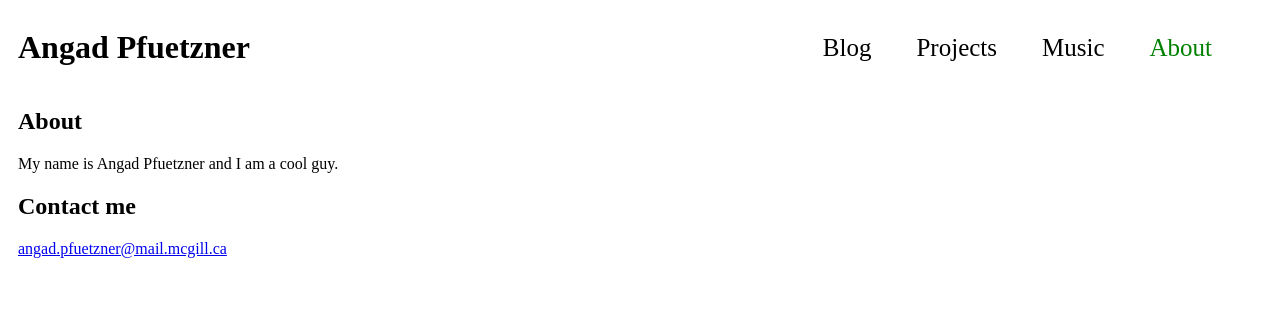
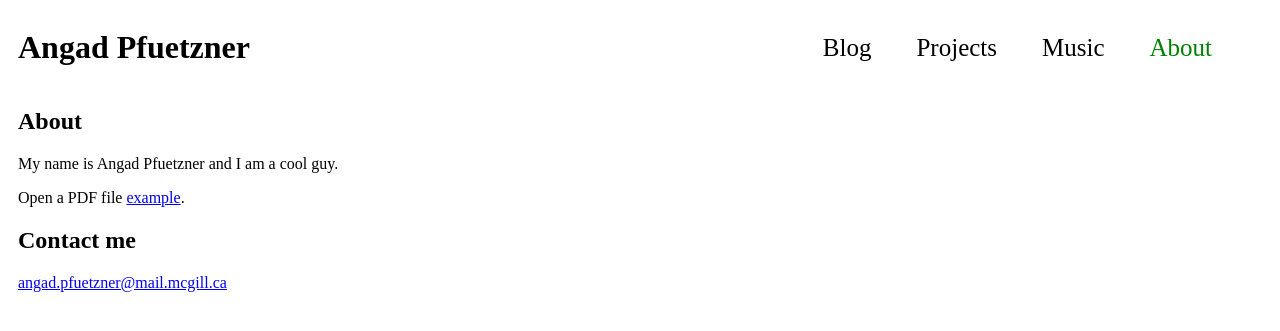
Before and after one commit to Angad99/Angad99.github.io, a Jekyll site: the page built from About.html, in a window 1280 px wide. Shown: the top 331 px of the page. Built offline with Jekyll 4.4.1, drawn with Linux system fonts in a browser that asks for light colours.

Commit message:
pdf file test

```diff
--- a/About.html
+++ b/About.html
@@ -6,5 +6,8 @@ permalink: /about/
 
 <p> My name is Angad Pfuetzner and I am a cool guy.</p>
 
+<p>Open a PDF file <a href="/pdfs/Data Science Resume.pdf">example</a>.</p>
+
+
 <h1>Contact me</h1>
 <a href="mailto:angad.pfuetzner@mail.mcgill.ca">angad.pfuetzner@mail.mcgill.ca</a>
```
